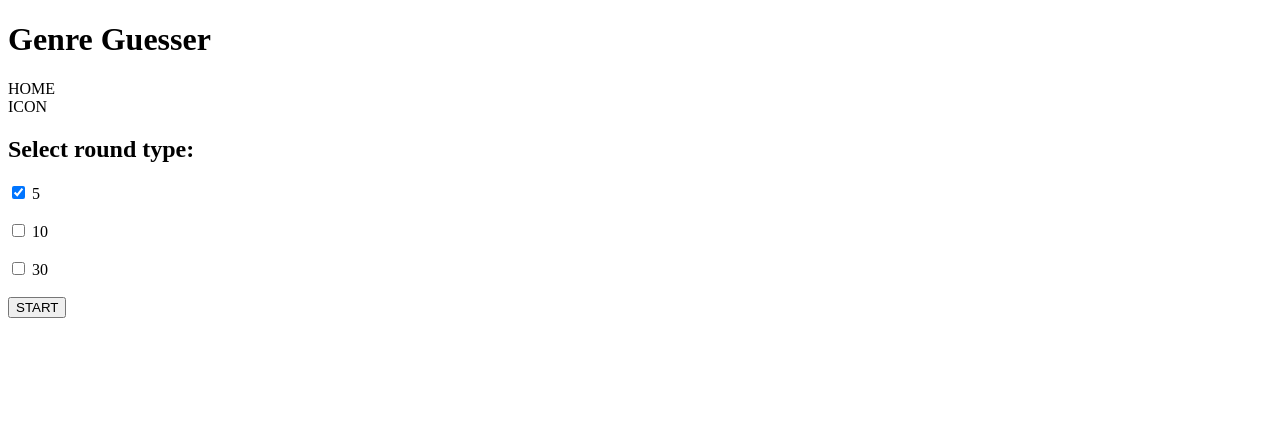
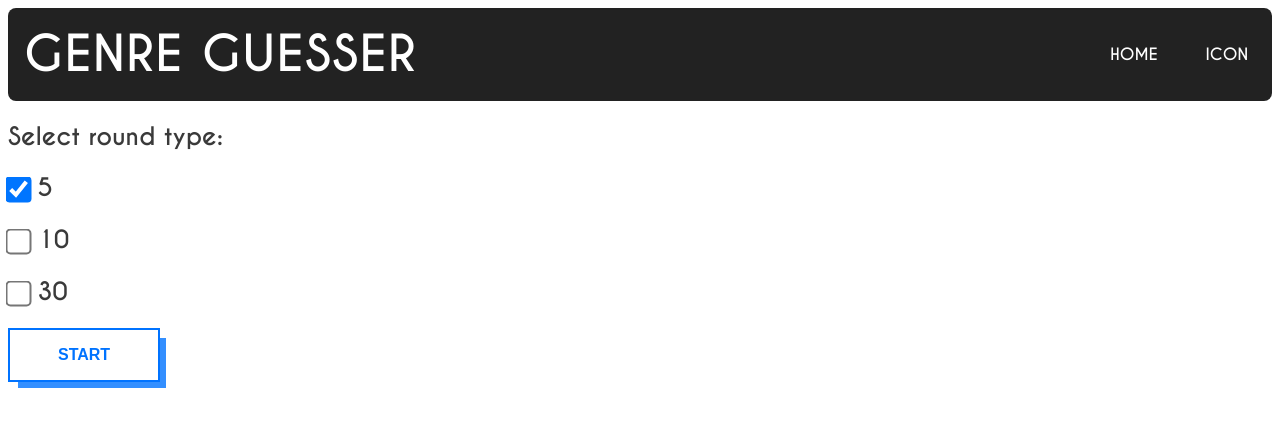
Before and after one commit to basekkelenkamp/everynoise-scraper, a Flask app: page / in a window 1280 px wide. Shown: the top 427 px of the page. Run offline with Flask 2, Linux system fonts and the light colour scheme; parts of the project's set-up code (start-up, migrations or seed data) failed here and were passed over.

Commit message:
styling prod

```diff
--- /dev/null
+++ b/static/gen/home.9b6523dd.css
@@ -0,0 +1,120 @@
+@font-face {
+  font-family: caviar;
+  src: url(../css/fonts/caviar_dreams/CaviarDreams_Bold.ttf); }
+
+html {
+  font-size: 16px; }
+
+body {
+  color: #3a3a3a;
+  font-family: caviar; }
+
+.bordered {
+  border: solid 1px #0073ff !important; }
+
+button {
+  background-color: white;
+  border: 2px solid #0073ff;
+  padding: 1em 3em;
+  font-weight: bold;
+  font-size: 1em;
+  position: relative;
+  color: #0073ff; }
+  button:after {
+    content: '';
+    position: absolute;
+    background-color: #338fff;
+    top: 8px;
+    left: 8px;
+    right: -8px;
+    bottom: -8px;
+    z-index: -1; }
+
+header {
+  display: flex;
+  align-items: center;
+  padding: 1rem;
+  background-color: #222;
+  color: #fff;
+  border-radius: 0.5rem; }
+  header h1 {
+    margin: 0;
+    font-size: 3em;
+    font-weight: bold;
+    text-transform: uppercase;
+    letter-spacing: 0.1rem;
+    flex-grow: 1; }
+  header .icon-container {
+    margin-left: 2rem;
+    text-align: right;
+    padding: 0.5em; }
+
+form label {
+  font-size: 1.5em; }
+
+form input[type="checkbox"] {
+  margin-right: 0.5em;
+  flex-direction: row;
+  -ms-transform: scale(2);
+  /* IE */
+  -moz-transform: scale(2);
+  /* FF */
+  -webkit-transform: scale(2);
+  /* Safari and Chrome */
+  -o-transform: scale(2);
+  /* Opera */
+  transform: scale(2); }
+
+ul {
+  list-style: none;
+  margin: 0;
+  padding: 0;
+  display: flex;
+  flex-direction: column;
+  align-items: center; }
+  ul li {
+    display: flex;
+    justify-content: space-between;
+    align-items: center;
+    width: 80%;
+    padding: 1rem;
+    margin-bottom: 1rem;
+    background-color: #222;
+    color: #fff;
+    font-weight: bold;
+    font-size: 1.5rem; }
+    ul li:nth-child(1) {
+      background-color: #f44336; }
+    ul li:nth-child(2) {
+      background-color: #ff9800; }
+    ul li:nth-child(3) {
+      background-color: #ffeb3b; }
+    ul li:nth-child(n+4) {
+      background-color: #9e9e9e; }
+
+.guess-form {
+  display: flex;
+  align-items: center;
+  justify-content: space-between;
+  width: 100%;
+  padding: 1em;
+  box-sizing: border-box;
+  border-radius: 0.5rem;
+  background-color: #333;
+  color: #fff; }
+  .guess-form input[type="text"] {
+    flex: 1;
+    padding: 0.5em;
+    font-size: 1.25em;
+    border: none;
+    background-color: transparent;
+    color: inherit; }
+    .guess-form input[type="text"]:focus, .guess-form input[type="text"] input:focus {
+      outline: none; }
+  .guess-form input[type="submit"] {
+    padding: 0.5em 1em;
+    font-size: 1em;
+    background-color: #fff;
+    color: #333;
+    border: none;
+    cursor: pointer; }
--- a/templates/answer.html
+++ b/templates/answer.html
@@ -24,7 +24,7 @@
 
     {% if end %}
     <form method="POST" action="{{ url_for('submit_score') }}">
-      <input type="text" name="name" placeholder="name.."/>
+      <input type="text" name="name" placeholder="name.." required/>
       <input type="submit" name="submit_score" value="submit_score"/>
     </form>
 
```
Also changed, not shown: database/mysql_db.py (+42 -2 lines), 1 other file.
